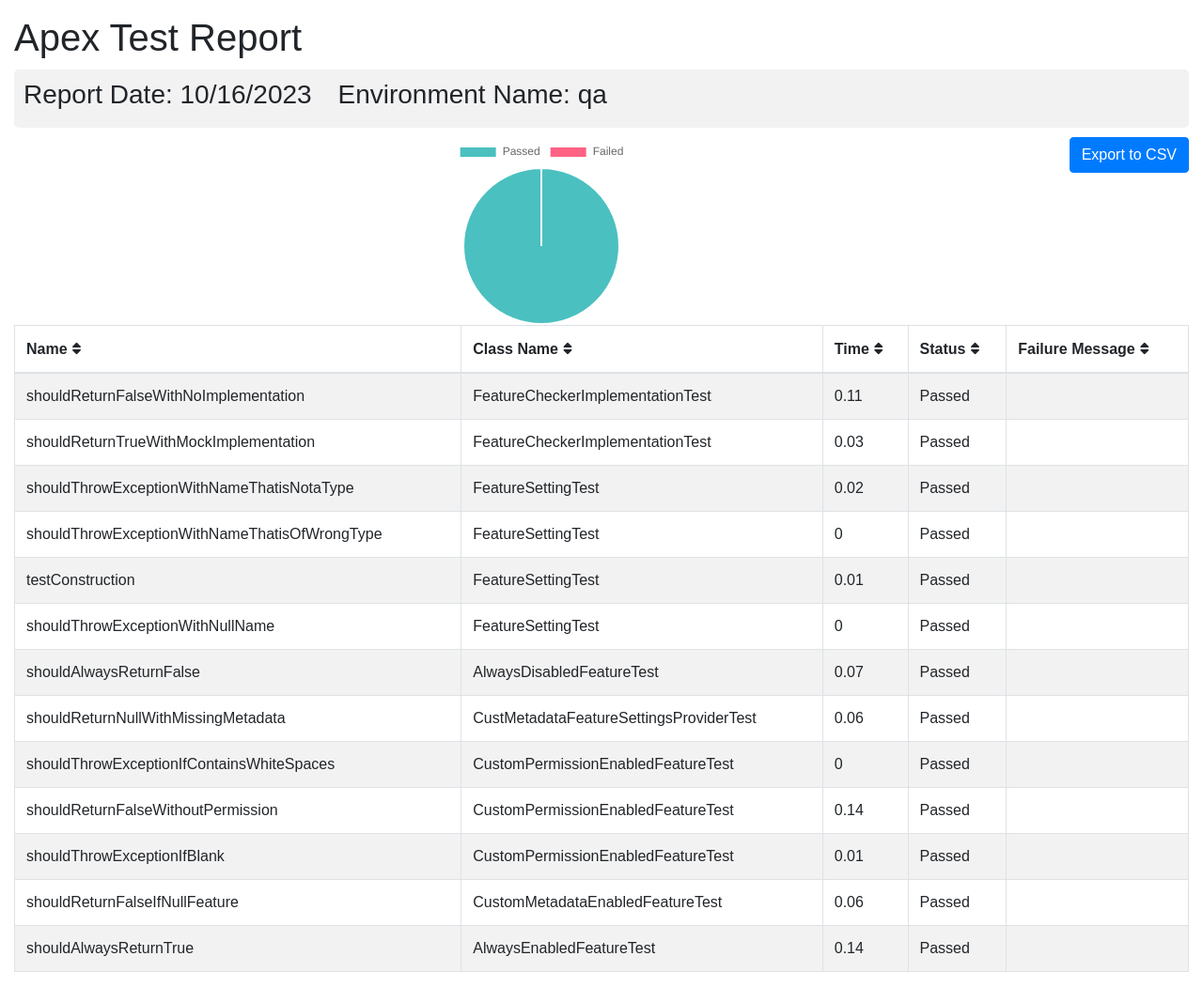
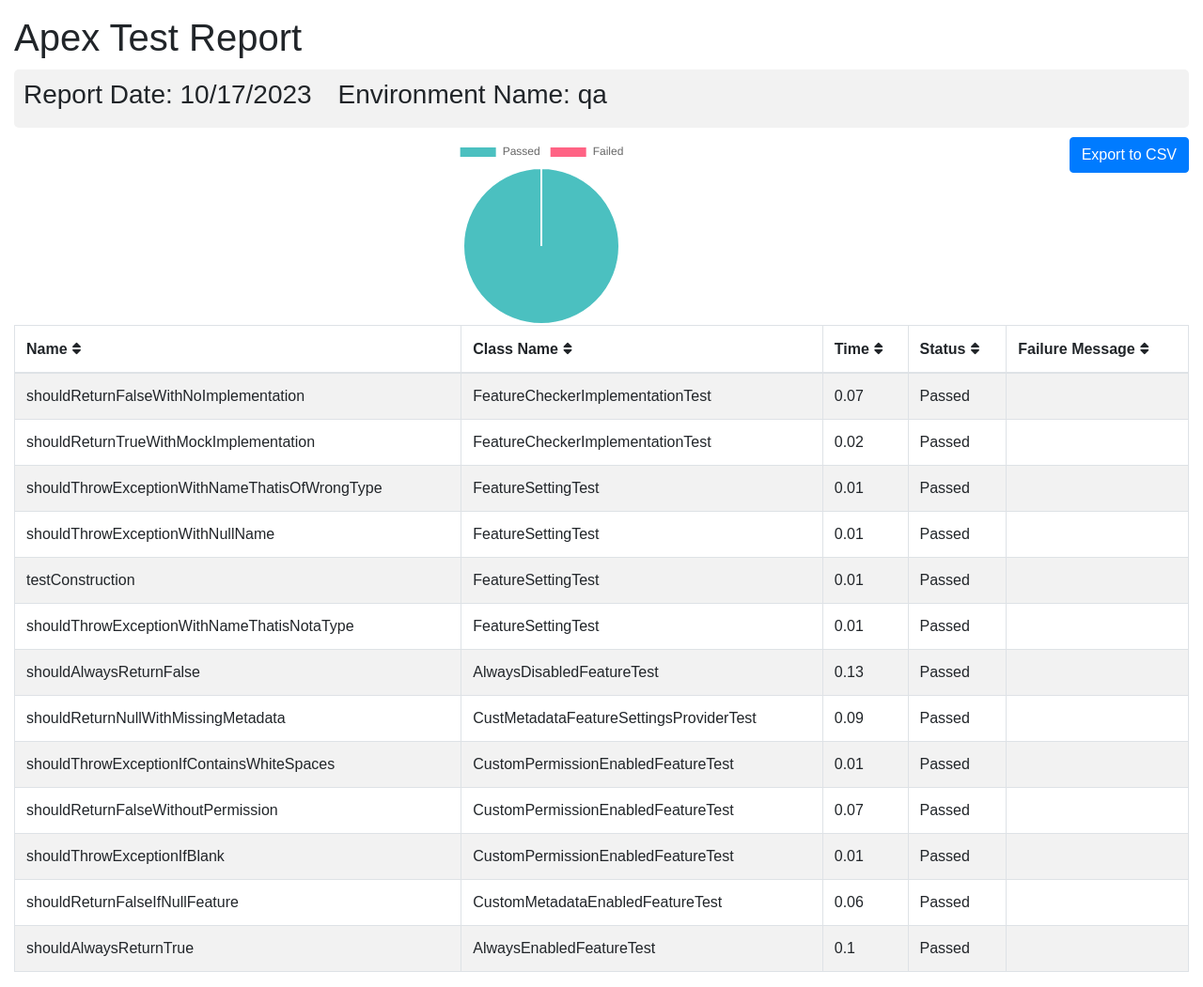
Before and after one commit to flxbl-io/sfops-dashboard, a Jekyll site: the page apextestResults/qa.html, which Jekyll copies as it is, in a window 1280 px wide. Shown: the whole page at 94% size. Built offline with Jekyll 4.4.1, drawn with Linux system fonts in a browser that asks for light colours.

Commit message:
updated test results of qa

```diff
--- a/apextestResults/qa.html
+++ b/apextestResults/qa.html
@@ -102,7 +102,7 @@
       <div class="container-fluid">
         <h1 class="mt-3">Apex Test Report</h1>
         <div class="info-card">
-        <h3>Report Date: 10/16/2023 <span style="margin-left: 20px;">Environment Name: qa</span></h3>
+        <h3>Report Date: 10/17/2023 <span style="margin-left: 20px;">Environment Name: qa</span></h3>
         </div>
         <button onclick="exportTableToCSV('testReport.csv')" class="btn btn-primary float-right">Export to CSV</button>
         <div id="chart-container">
@@ -123,20 +123,13 @@
         <tr>
           <td>shouldReturnFalseWithNoImplementation</td>
           <td>FeatureCheckerImplementationTest</td>
-          <td>0.11</td>
+          <td>0.07</td>
           <td>Passed</td>
           <td></td>
         </tr>
         <tr>
           <td>shouldReturnTrueWithMockImplementation</td>
           <td>FeatureCheckerImplementationTest</td>
-          <td>0.03</td>
-          <td>Passed</td>
-          <td></td>
-        </tr>
-        <tr>
-          <td>shouldThrowExceptionWithNameThatisNotaType</td>
-          <td>FeatureSettingTest</td>
           <td>0.02</td>
           <td>Passed</td>
           <td></td>
@@ -144,7 +137,14 @@
         <tr>
           <td>shouldThrowExceptionWithNameThatisOfWrongType</td>
           <td>FeatureSettingTest</td>
-          <td>0</td>
+          <td>0.01</td>
+          <td>Passed</td>
+          <td></td>
+        </tr>
+        <tr>
+          <td>shouldThrowExceptionWithNullName</td>
+          <td>FeatureSettingTest</td>
+          <td>0.01</td>
           <td>Passed</td>
           <td></td>
         </tr>
@@ -156,37 +156,37 @@
           <td></td>
         </tr>
         <tr>
-          <td>shouldThrowExceptionWithNullName</td>
+          <td>shouldThrowExceptionWithNameThatisNotaType</td>
           <td>FeatureSettingTest</td>
-          <td>0</td>
+          <td>0.01</td>
           <td>Passed</td>
           <td></td>
         </tr>
         <tr>
           <td>shouldAlwaysReturnFalse</td>
           <td>AlwaysDisabledFeatureTest</td>
-          <td>0.07</td>
+          <td>0.13</td>
           <td>Passed</td>
           <td></td>
         </tr>
         <tr>
           <td>shouldReturnNullWithMissingMetadata</td>
           <td>CustMetadataFeatureSettingsProviderTest</td>
-          <td>0.06</td>
+          <td>0.09</td>
           <td>Passed</td>
           <td></td>
         </tr>
         <tr>
           <td>shouldThrowExceptionIfContainsWhiteSpaces</td>
           <td>CustomPermissionEnabledFeatureTest</td>
-          <td>0</td>
+          <td>0.01</td>
           <td>Passed</td>
           <td></td>
         </tr>
         <tr>
           <td>shouldReturnFalseWithoutPermission</td>
           <td>CustomPermissionEnabledFeatureTest</td>
-          <td>0.14</td>
+          <td>0.07</td>
           <td>Passed</td>
           <td></td>
         </tr>
@@ -207,7 +207,7 @@
         <tr>
           <td>shouldAlwaysReturnTrue</td>
           <td>AlwaysEnabledFeatureTest</td>
-          <td>0.14</td>
+          <td>0.1</td>
           <td>Passed</td>
           <td></td>
         </tr>
```
